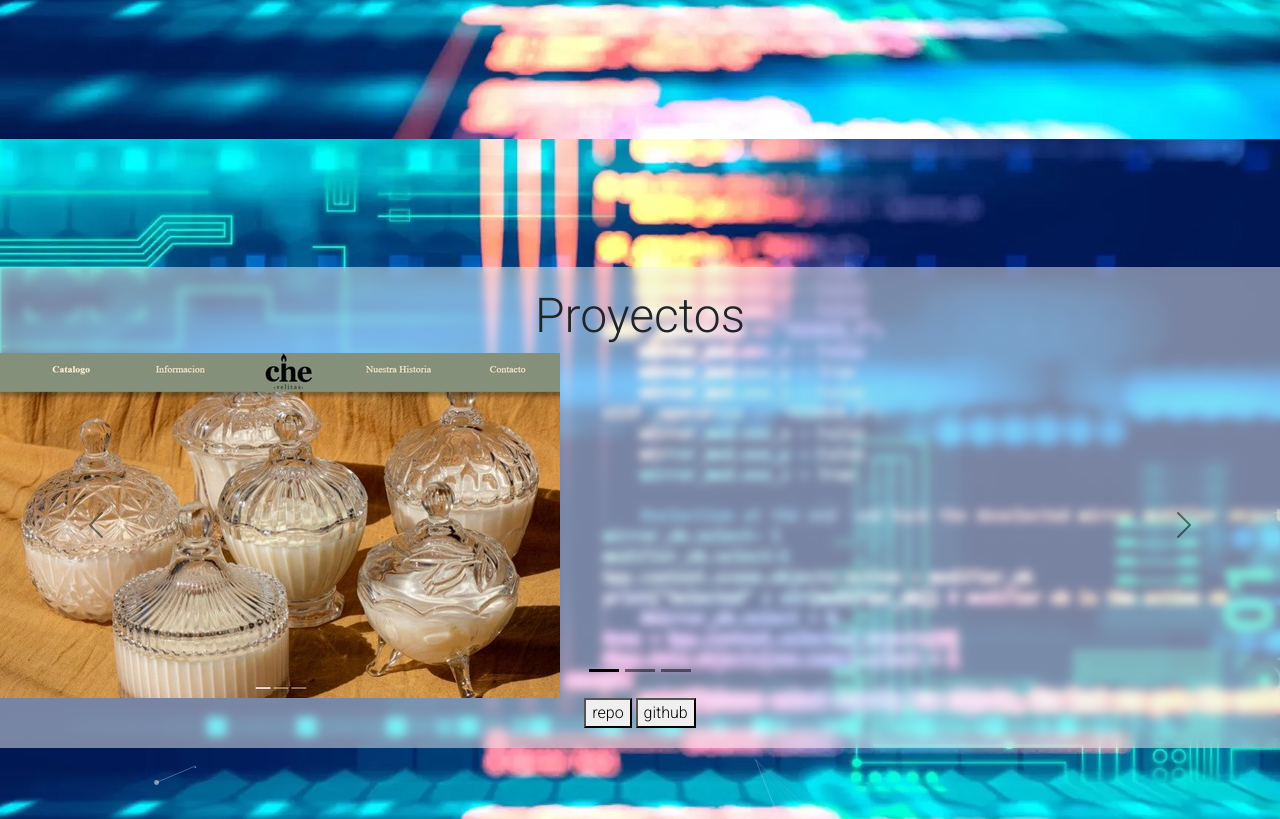
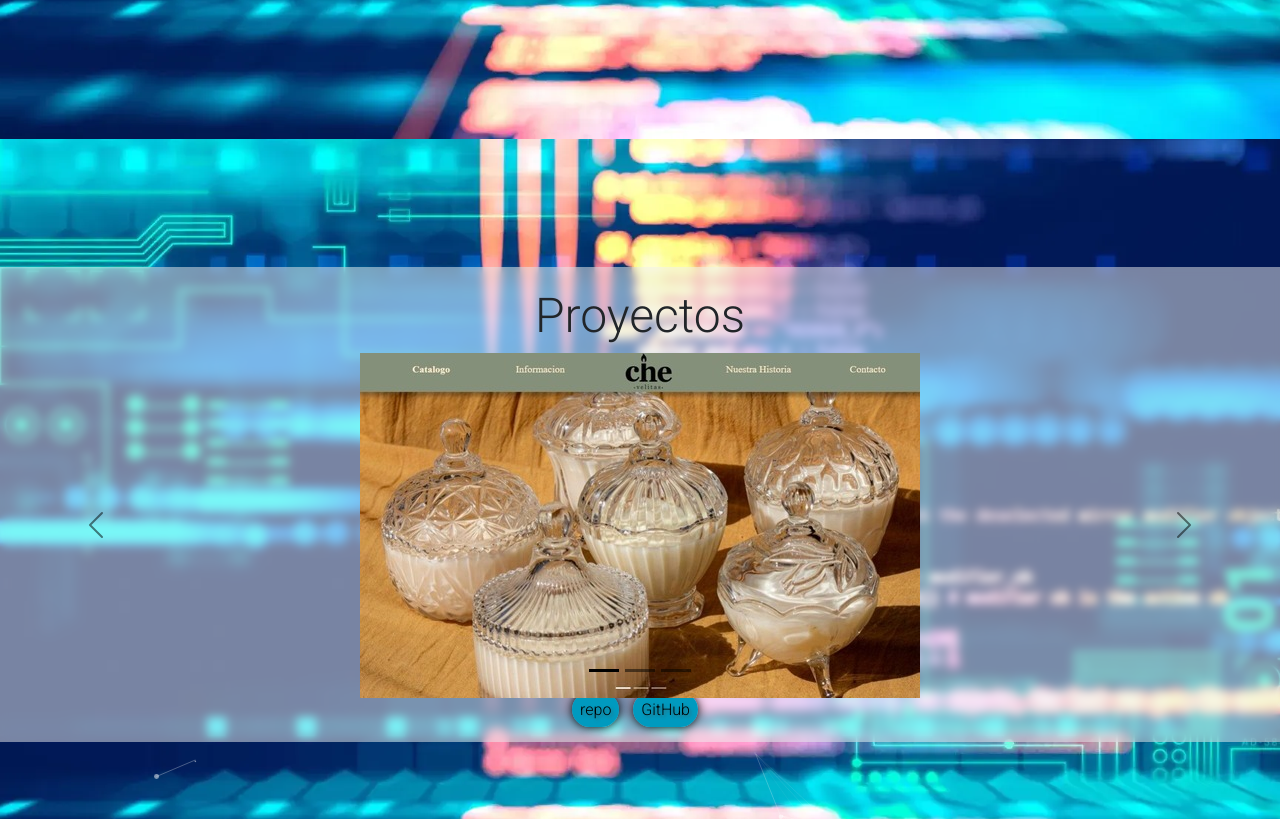
Before and after one commit to RamiPiacen/Mi-Portfolio.github.io, a website: page index.html in a window 1280 px wide. Shown: the part 661-1480 px from the top of the page. Drawn offline with nearby package versions, Linux system fonts and the light colour scheme.

Commit message:
arreglos a seccion 2

```diff
--- a/index.html
+++ b/index.html
@@ -67,7 +67,7 @@
         </section>
 
         <!-- segunda secicon -->
-        <section class="seccion2" id="proyectos particles-js">
+        <section class="seccion2" id="proyectos">
           <div class="proyectosContenedor">
             <div class="proyectos">
               <h3>Proyectos</h3>
@@ -103,7 +103,7 @@
                   <div class="carousel-item active" data-bs-interval="10000">
                     <img
                       src="image/proyecto1.jpeg"
-                      class="d-block w-100%"
+                      class="w-100%"
                       alt="..."
                     />
                     <div class="carousel-caption d-none d-md-block"></div>
@@ -111,7 +111,7 @@
                   <div class="carousel-item" data-bs-interval="2000">
                     <img
                       src="image/proyecto2.jpeg"
-                      class="d-block w-100%"
+                      class="w-100%"
                       alt="..."
                     />
                     <div class="carousel-caption d-none d-md-block">
@@ -125,7 +125,7 @@
                   <div class="carousel-item">
                     <img
                       src="image/proyecto1.jpeg"
-                      class="d-block w-100%"
+                      class="w-100%"
                       alt="..."
                     />
                     <div class="carousel-caption d-none d-md-block">
@@ -162,13 +162,12 @@
                   <span class="visually-hidden">Next</span>
                 </button>
               </div>
-              <div class="botones">
+              <div class="botonesSecDos">
                 <a href="https://ramipiacen.github.io/CheVelitas.github.io/"
-                  ><button>repo</button></a
+                  >repo</a
                 >
                 <a href="https://github.com/RamiPiacen/CheVelitas.github.io"
-                  ><button>github</button></a
-                >
+                  >GitHub</a>
               </div>
             </div>
           </div>
--- a/scss/seccion1.scss
+++ b/scss/seccion1.scss
@@ -5,6 +5,7 @@
   top: 0;
   display: flex;
   align-items: center;
+  position: relative;
   .perfil {
     display: flex;
     justify-content: center;
--- a/scss/seccion2.scss
+++ b/scss/seccion2.scss
@@ -2,9 +2,7 @@
   width: 100%;
   height: 100%;
   padding: 10% 0px 0px 0px;
-  display: flex;
-  align-items: center;
-
+  position: relative;
   .proyectosContenedor {
     backdrop-filter: blur(5px);
     background-color: rgba(240, 240, 240, 0.5);
@@ -22,11 +20,22 @@
       display: flex;
       flex-direction: column;
         text-align: center;
-
       h3 {
         font-size: 3rem;
         text-align: center;
       }
+      .botonesSecDos{
+
+        a{
+          margin-right: 10px;
+          padding: 8px;
+          background-color: #009abf;
+          border-radius: 75px;
+          box-shadow: 0px 0px 10px black;
+          text-shadow: 2px 2px 3px #50505094;
+          color: black;;
+        }
+      }
     }
   }
 }
```
Also changed, not shown: css/style.css, 1 other file.
